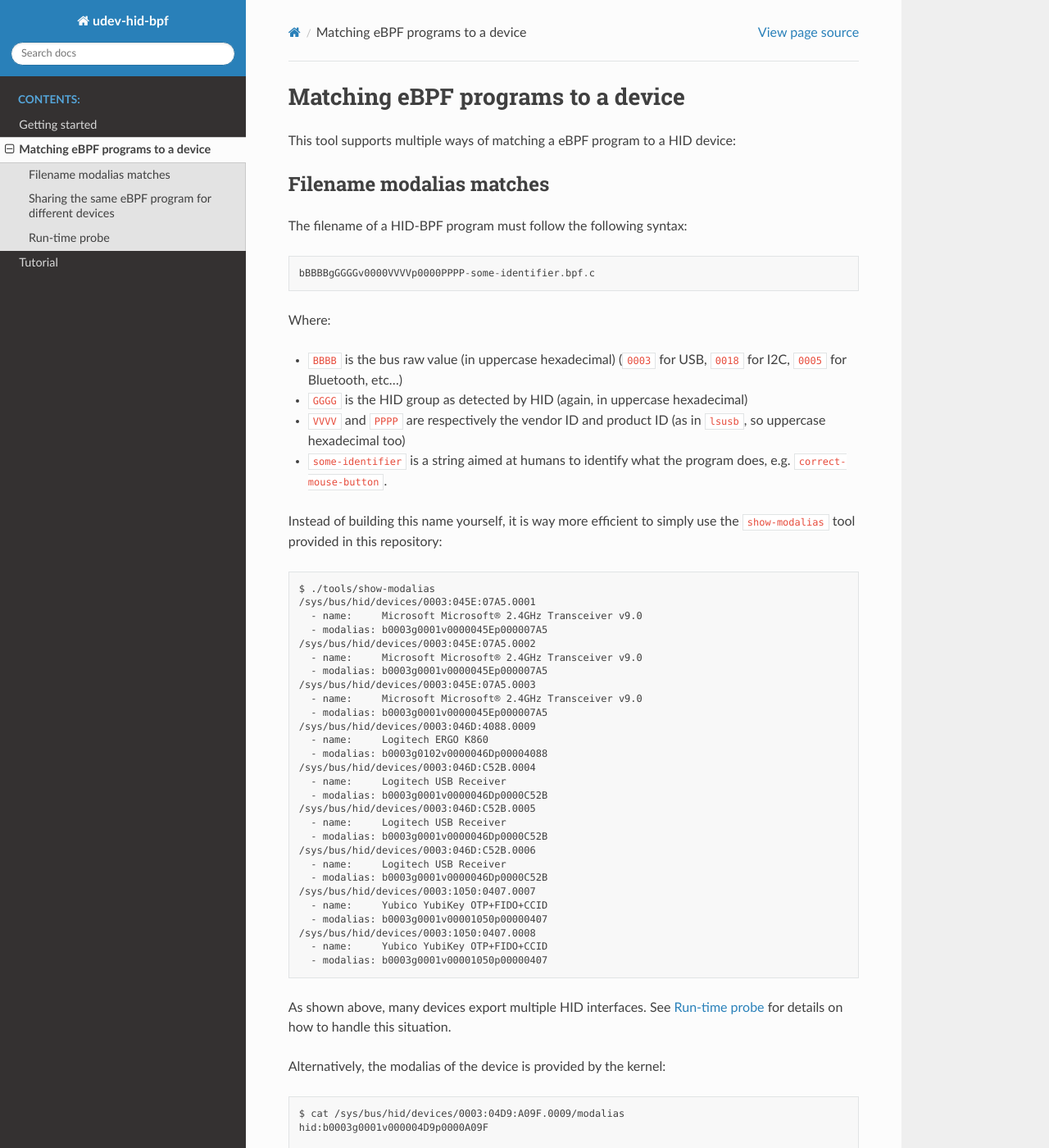
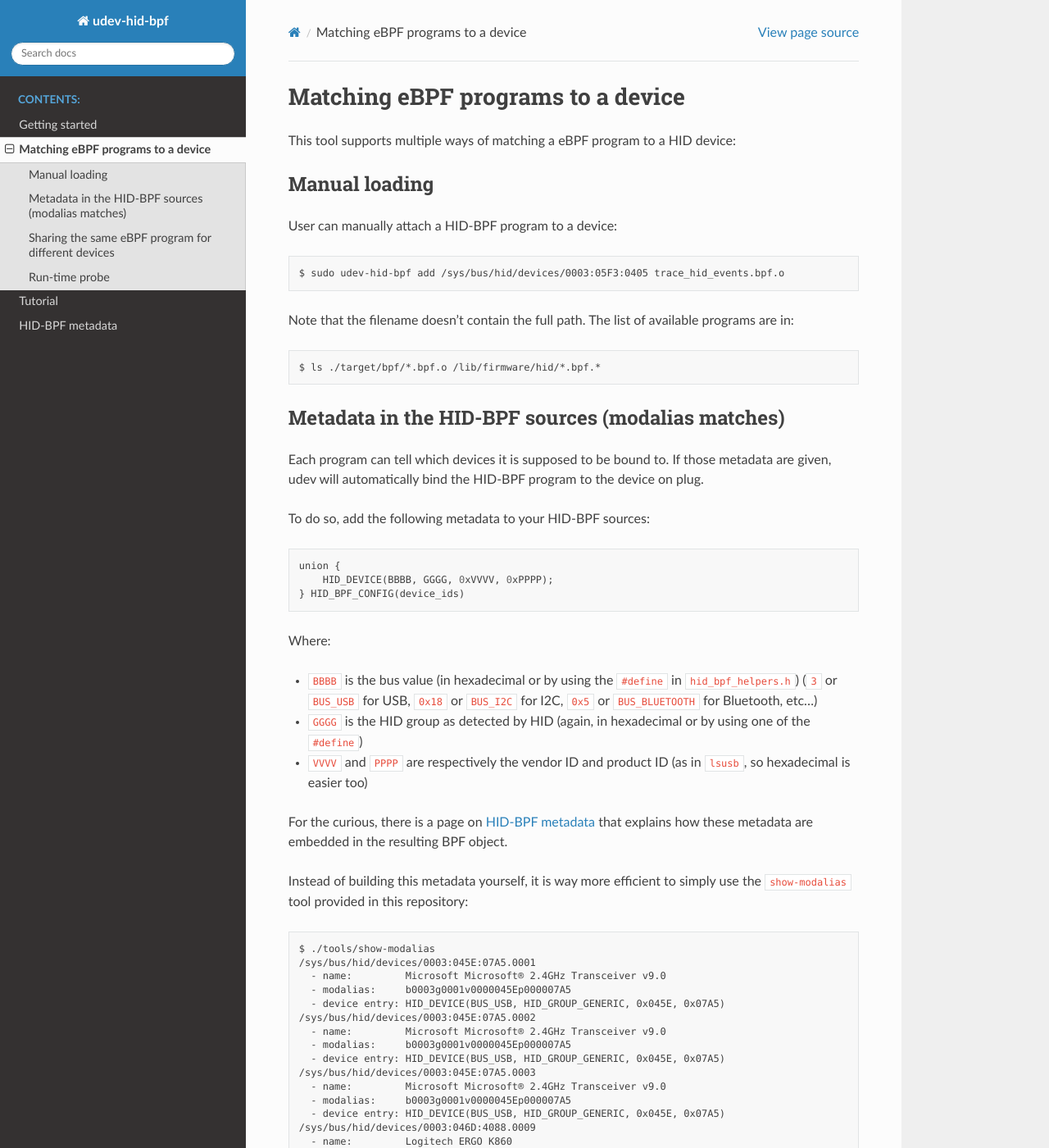
Before and after one commit to icecream95/udev-hid-bpf, a Sphinx documentation site: the page built from doc/device-matches.rst, in a window 1280 px wide and 1400 px high. Shown: the whole window at 82% size. Built offline with Sphinx 7.4.7 and the Read the Docs theme 2.0.0, drawn with Linux system fonts in a browser that asks for light colours; some of the changed text lies outside the part shown.

Commit message:
doc: add metadata information
Signed-off-by: Benjamin Tissoires <benjamin.tissoires@gmail.com>

```diff
--- a/doc/device-matches.rst
+++ b/doc/device-matches.rst
@@ -5,51 +5,81 @@ Matching eBPF programs to a device
 
 This tool supports multiple ways of matching a eBPF program to a HID device:
 
-Filename modalias matches
--------------------------
+Manual loading
+--------------
 
-The filename of a HID-BPF program must follow the following syntax::
+User can manually attach a HID-BPF program to a device::
 
-   bBBBBgGGGGv0000VVVVp0000PPPP-some-identifier.bpf.c
+   $ sudo udev-hid-bpf add /sys/bus/hid/devices/0003:05F3:0405 trace_hid_events.bpf.o
+
+Note that the filename doesn't contain the full path. The list of available
+programs are in::
+
+   $ ls ./target/bpf/*.bpf.o /lib/firmware/hid/*.bpf.*
+
+Metadata in the HID-BPF sources (modalias matches)
+--------------------------------------------------
+
+Each program can tell which devices it is supposed to be bound to.
+If those metadata are given, udev will automatically bind the HID-BPF
+program to the device on plug.
+
+To do so, add the following metadata to your HID-BPF sources::
+
+   union {
+       HID_DEVICE(BBBB, GGGG, 0xVVVV, 0xPPPP);
+   } HID_BPF_CONFIG(device_ids)
 
 Where:
 
-- ``BBBB`` is the bus raw value (in uppercase hexadecimal) (``0003`` for USB, ``0018`` for I2C, ``0005`` for Bluetooth, etc...)
-- ``GGGG`` is the HID group as detected by HID (again, in uppercase hexadecimal)
-- ``VVVV`` and ``PPPP`` are respectively the vendor ID and product ID (as in ``lsusb``, so uppercase hexadecimal too)
-- ``some-identifier`` is a string aimed at humans to identify what the program does, e.g. ``correct-mouse-button``.
+- ``BBBB`` is the bus value (in hexadecimal or by using the ``#define`` in ``hid_bpf_helpers.h``)
+  (``3`` or ``BUS_USB`` for USB, ``0x18`` or ``BUS_I2C`` for I2C, ``0x5`` or ``BUS_BLUETOOTH`` for Bluetooth, etc...)
+- ``GGGG`` is the HID group as detected by HID (again, in hexadecimal or by using one of the ``#define``)
+- ``VVVV`` and ``PPPP`` are respectively the vendor ID and product ID (as in ``lsusb``, so hexadecimal is easier too)
 
-Instead of building this name yourself, it is way more efficient to simply use
+For the curious, there is a page on :ref:`metadata` that explains how these metadata are
+embedded in the resulting BPF object.
+
+Instead of building this metadata yourself, it is way more efficient to simply use
 the ``show-modalias`` tool provided in this repository::
 
    $ ./tools/show-modalias
    /sys/bus/hid/devices/0003:045E:07A5.0001
-     - name:     Microsoft Microsoft® 2.4GHz Transceiver v9.0
-     - modalias: b0003g0001v0000045Ep000007A5
+     - name:         Microsoft Microsoft® 2.4GHz Transceiver v9.0
+     - modalias:     b0003g0001v0000045Ep000007A5
+     - device entry: HID_DEVICE(BUS_USB, HID_GROUP_GENERIC, 0x045E, 0x07A5)
    /sys/bus/hid/devices/0003:045E:07A5.0002
-     - name:     Microsoft Microsoft® 2.4GHz Transceiver v9.0
-     - modalias: b0003g0001v0000045Ep000007A5
+     - name:         Microsoft Microsoft® 2.4GHz Transceiver v9.0
+     - modalias:     b0003g0001v0000045Ep000007A5
+     - device entry: HID_DEVICE(BUS_USB, HID_GROUP_GENERIC, 0x045E, 0x07A5)
    /sys/bus/hid/devices/0003:045E:07A5.0003
-     - name:     Microsoft Microsoft® 2.4GHz Transceiver v9.0
-     - modalias: b0003g0001v0000045Ep000007A5
+     - name:         Microsoft Microsoft® 2.4GHz Transceiver v9.0
+     - modalias:     b0003g0001v0000045Ep000007A5
+     - device entry: HID_DEVICE(BUS_USB, HID_GROUP_GENERIC, 0x045E, 0x07A5)
    /sys/bus/hid/devices/0003:046D:4088.0009
-     - name:     Logitech ERGO K860
-     - modalias: b0003g0102v0000046Dp00004088
+     - name:         Logitech ERGO K860
+     - modalias:     b0003g0102v0000046Dp00004088
+     - device entry: HID_DEVICE(BUS_USB, HID_GROUP_LOGITECH_DJ_DEVICE, 0x046D, 0x046D)
    /sys/bus/hid/devices/0003:046D:C52B.0004
-     - name:     Logitech USB Receiver
-     - modalias: b0003g0001v0000046Dp0000C52B
+     - name:         Logitech USB Receiver
+     - modalias:     b0003g0001v0000046Dp0000C52B
+     - device entry: HID_DEVICE(BUS_USB, HID_GROUP_GENERIC, 0x046D, 0xC52B)
    /sys/bus/hid/devices/0003:046D:C52B.0005
-     - name:     Logitech USB Receiver
-     - modalias: b0003g0001v0000046Dp0000C52B
+     - name:         Logitech USB Receiver
+     - modalias:     b0003g0001v0000046Dp0000C52B
+     - device entry: HID_DEVICE(BUS_USB, HID_GROUP_GENERIC, 0x046D, 0xC52B)
    /sys/bus/hid/devices/0003:046D:C52B.0006
-     - name:     Logitech USB Receiver
-     - modalias: b0003g0001v0000046Dp0000C52B
+     - name:         Logitech USB Receiver
+     - modalias:     b0003g0001v0000046Dp0000C52B
+     - device entry: HID_DEVICE(BUS_USB, HID_GROUP_GENERIC, 0x046D, 0xC52B)
    /sys/bus/hid/devices/0003:1050:0407.0007
-     - name:     Yubico YubiKey OTP+FIDO+CCID
-     - modalias: b0003g0001v00001050p00000407
+     - name:         Yubico YubiKey OTP+FIDO+CCID
+     - modalias:     b0003g0001v00001050p00000407
+     - device entry: HID_DEVICE(BUS_USB, HID_GROUP_GENERIC, 0x1050, 0x0407)
    /sys/bus/hid/devices/0003:1050:0407.0008
-     - name:     Yubico YubiKey OTP+FIDO+CCID
-     - modalias: b0003g0001v00001050p00000407
+     - name:         Yubico YubiKey OTP+FIDO+CCID
+     - modalias:     b0003g0001v00001050p00000407
+     - device entry: HID_DEVICE(BUS_USB, HID_GROUP_GENERIC, 0x1050, 0x0407)
 
 As shown above, many devices export multiple HID interfaces. See :ref:`run_time_probe` for details
 on how to handle this situation.
@@ -62,15 +92,17 @@ Alternatively, the modalias of the device is provided by the kernel::
    $ cat /sys/class/hidraw/hidraw0/device/modalias
    hid:b0003g0001v000004D9p0000A09F
 
-Just strip out the ``hid:`` prefix and done.
+Just strip out the ``hid:`` prefix, extract the bus, group, vid, pid and done.
 
 Sharing the same eBPF program for different devices
 ---------------------------------------------------
 
-The modalias supports basic globbing features: any of
-``BBBB``, ``GGGG``, ``VVVV`` or ``PPPP`` may be the literal character ``*``.
+The metadata supports basic globbing features: any of
+``BBBB``, ``GGGG``, ``VVVV`` or ``PPPP`` may be the catch all value ``BUS_ANY``,
+``HID_GROUP_ANY`` or ``HID_ANY_ID`` (the latter is for ``VVVV`` and ``PPPP``).
 Any device that matches all the other fields will thus match. For example
-a filename of ``b0003g*v*p*foo.bpf.c`` will match any USB device.
+a metadata entry of ``HID_DEVICE(BUS_USB, HID_GROUP_ANY, HID_ANY_ID, HID_ANY_ID)``
+will match any USB device.
 
 .. _run_time_probe:
 
@@ -78,7 +110,8 @@ Run-time probe
 --------------
 
 Sometimes having just the static modalias is not enough to know if a program needs to be loaded.
-For example, one mouse I am doing tests with (``b0003g0001v04d9pa09f-mouse.bpf.c``) exports 3 HID interfaces,
+For example, one mouse I am doing tests with (``G10-Mechanical-Gaming-Mouse.bpf.c`` with
+``HID_DEVICE(BUS_USB, HID_GROUP_GENERIC, 0x04d9, 0xa09f)``) exports 3 HID interfaces,
 but the eBPF program only applies to one of those HID interfaces.
 
 ``udev-hid-bpf`` provides a similar functionality as the kernel with a ``probe`` function.
@@ -86,4 +119,8 @@ Before loading and attaching any eBPF program to a given HID device, ``udev-hid-
 
 The arguments of this syscall are basically the unique id of the HID device, its report descriptor and its report descriptor size.
 If the eBPF program sets the ``ctx->retval`` to zero, the  eBPF program is loaded for this device. A nonzero value (typically ``-EINVAL``)
-prevents the eBPF program from loading. See the ``b0003g0001v04d9pa09f-mouse.bpf.c`` program for an example of this functionality.
+prevents the eBPF program from loading. See the ``G10-Mechanical-Gaming-Mouse.bpf.c`` program for an example of this functionality.
+
+Also note that ``probe`` is executed as a ``SEC("syscall")``, which means that the bpf function
+``hid_bpf_hw_request()`` is available if you need to configure the device before customizing
+it with HID-BPF.
--- a/doc/index.rst
+++ b/doc/index.rst
@@ -17,3 +17,4 @@ dependencies.
    getting-started
    device-matches
    tutorial
+   metadata
```
Also changed, not shown: doc/metadata.rst (added, +63 -0 lines), doc/tutorial.rst (+55 -42 lines).
